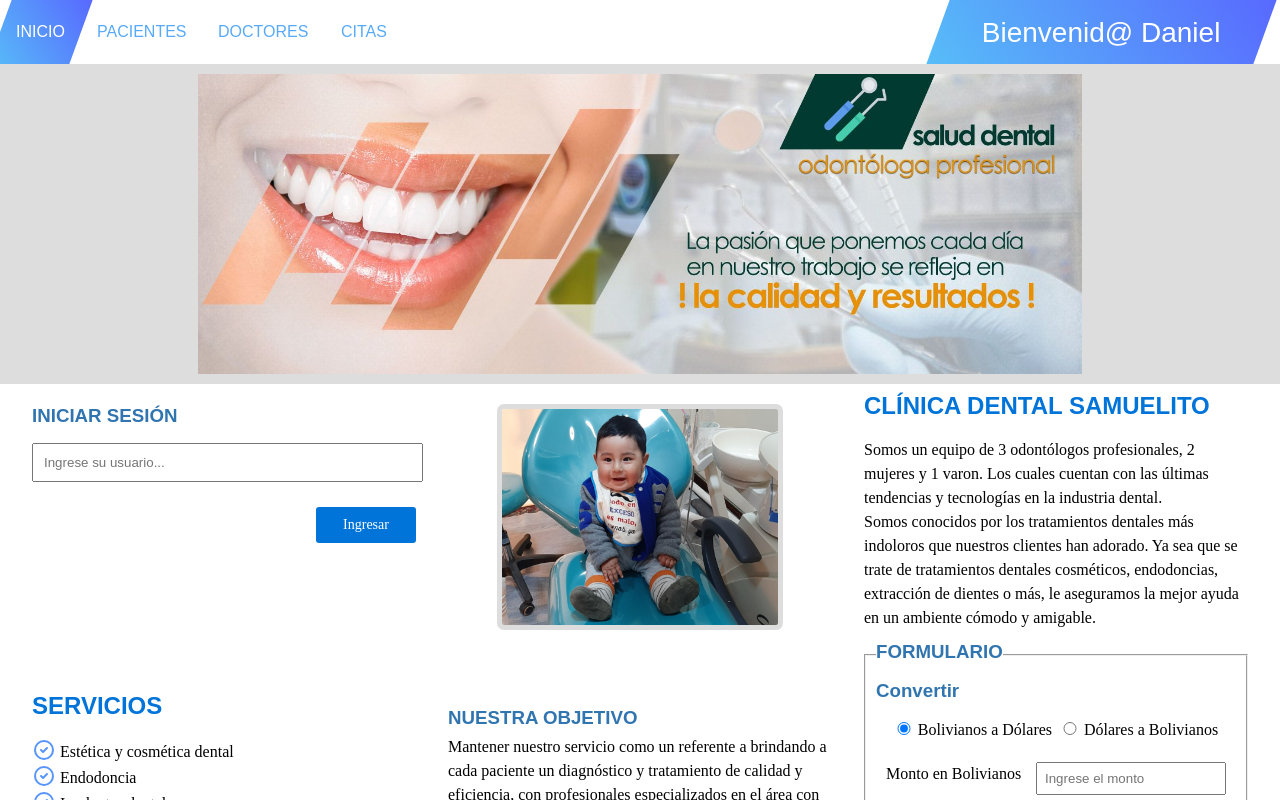
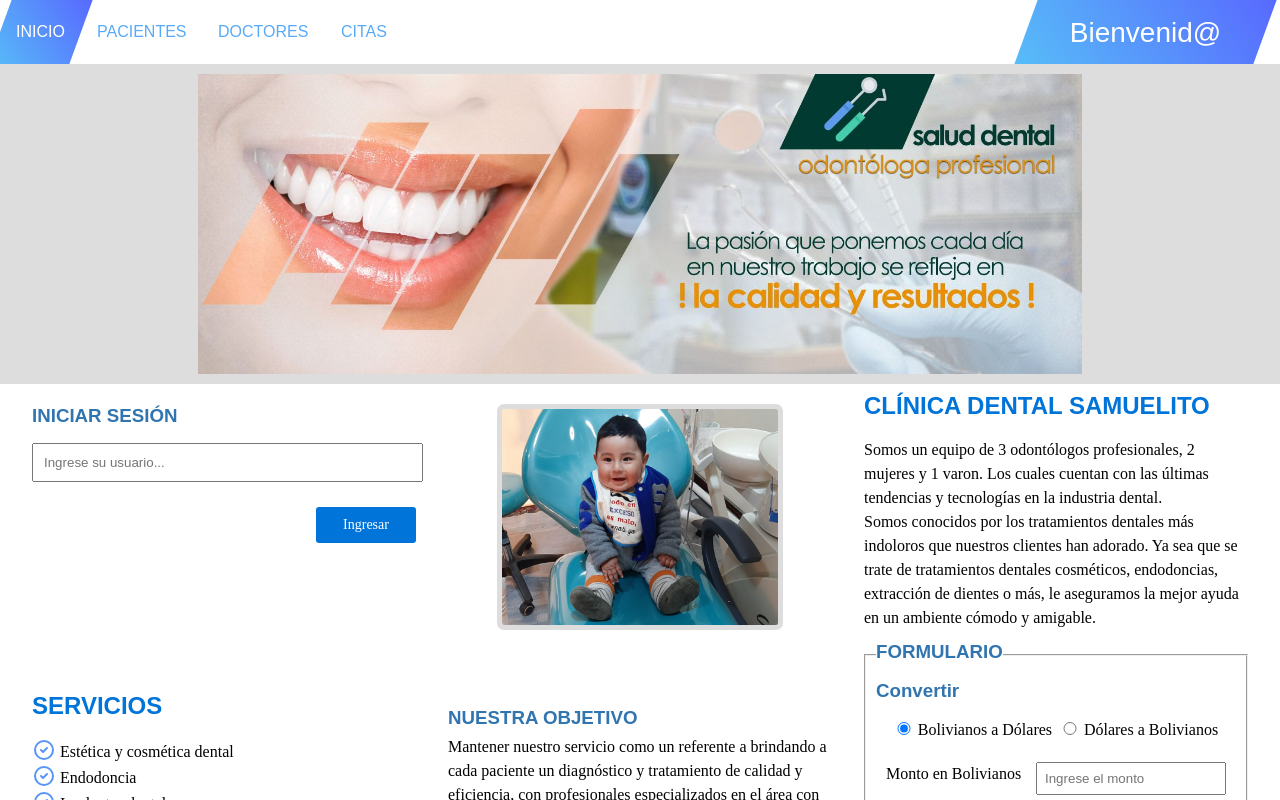
Before and after one commit to DanielVoley/clinica_dental_samuelito, a plain HTML site: page index.html in a window 1280 px wide. Both pictures are taken after a click on the button "Ingresar". Shown: the top 800 px of the page. Drawn offline with Linux system fonts and the light colour scheme.

Commit message:
Set user name

```diff
--- a/index.html
+++ b/index.html
@@ -20,7 +20,7 @@
                   </div>
                 <div class="nav right">
 
-                <span class="gradient skew divBienvenodo"><h1 class="logo un-skew">Bienvenid@ <span id="textuser">Daniel</span></h1></span>
+                <span class="gradient skew divBienvenodo"><h1 class="logo un-skew">Bienvenid@ <span id="textuser"></span></h1></span>
                 <button id="menu" class="btn-nav"><span class="fas fa-bars"></span></button>
               </div>
 
@@ -116,9 +116,7 @@
                           <legend><h3>FORMULARIO</h3></legend>
                           <h3>Convertir</h3>
                           <div class="forminputs forminputsradius">
-
                                 <label class="labelform">   <input type="radio" class="inputsformradio" name="conv" value="1" checked onchange="changeRadio(1)"> Bolivianos a Dólares</label>
-
                                 <label class="labelform"> <input type="radio" class="form-control inputsformradio" name="conv" onchange="changeRadio(2)" value="2"> Dólares a Bolivianos</label>
                           </div>
 
@@ -181,8 +179,8 @@
                         }
 
                         function setNameUser() {
-                            var username = document.getElementById("inputNameUser");
-                            // textuser
+                            var username = document.getElementById("inputNameUser").value;
+                            document.getElementById('textuser').innerHTML  = username;
 
                         }
                     </script>
```
